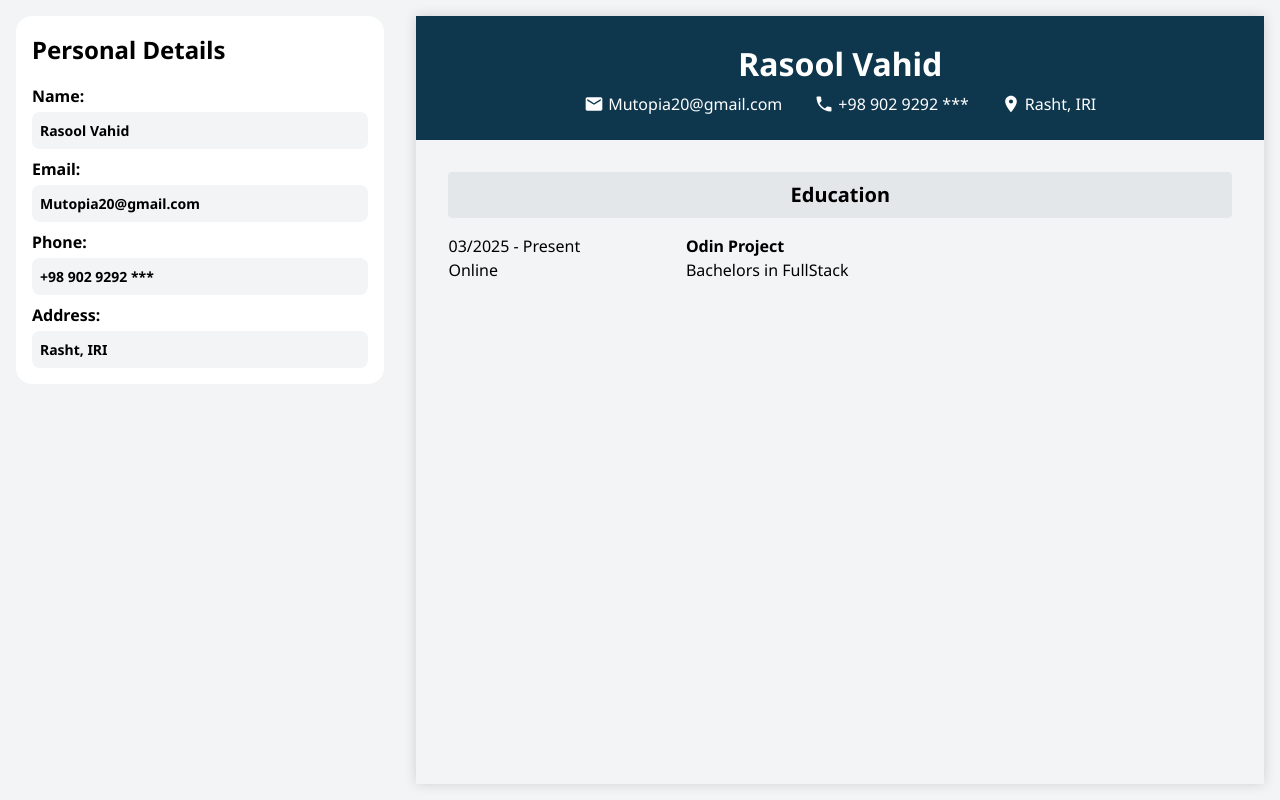
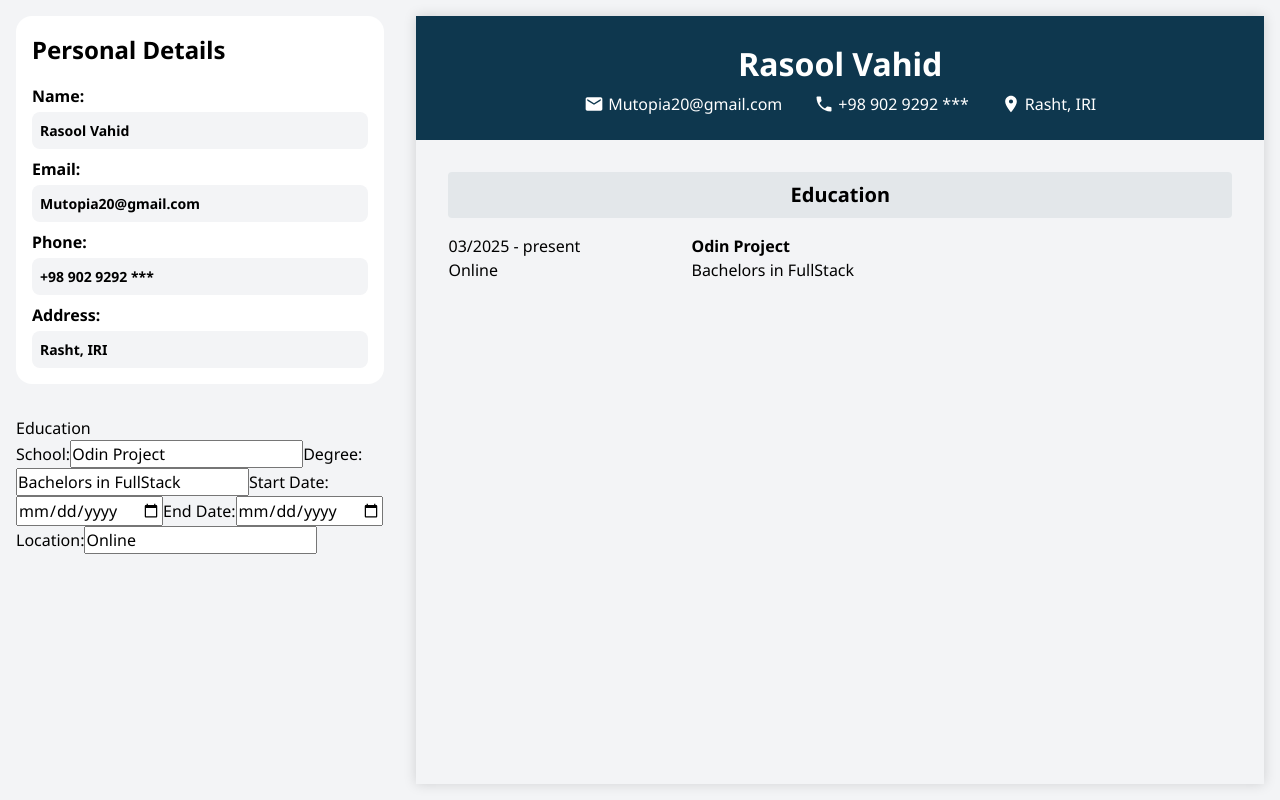
Before and after one commit to mutopia7/cv-project, a React (Vite) app: page / in a window 1280 px wide. Built offline with nearby package versions, Linux system fonts and the light colour scheme.

Commit message:
Feat: Add EducationEdit component and link it to the EducationPreview component

```diff
--- a/src/App.css
+++ b/src/App.css
@@ -14,3 +14,9 @@ body {
 .preview{
   box-shadow: 0 0 12px rgba(0, 0, 0, 0.15);
 }
+
+.editor {
+  display: flex;
+  flex-direction: column;
+  gap: var(--spacing-xl);
+}
--- a/src/App.jsx
+++ b/src/App.jsx
@@ -2,10 +2,13 @@ import { useState } from 'react';
 import Header from './components/Header';
 import PersonalEdit from './components/PersonalEdit';
 import EducationPreview from './components/EducationPreview';
+import EducationEdit from './components/EducationEdit';
 import './App.css';
 
 
 function App() {
+
+    // state for personal data
     const [formData, setFormData] = useState({
         name: 'Rasool Vahid',
         email: 'Mutopia20@gmail.com',
@@ -13,21 +16,43 @@ function App() {
         address: 'Rasht, IRI',
     });
 
+    // handle change for inputs within personal form
     function handleChange(e) {
         const { name, value } = e.target;
         setFormData(prev => ({
             ...prev,
             [name]: value
         }));
+    };
+
+
+    // state for education data
+    const [educationData, setEducationData] = useState({
+        school: 'Odin Project',
+        degree: 'Bachelors in FullStack',
+        eduStartDate: '03/2025',
+        eduEndDate: 'present',
+        location: 'Online'
+    });
+
+    // handle chane for inputs within education form
+    function eduHandleChange(e){
+        const { name, value } = e.target;
+        setEducationData(prev => ({
+            ...prev,
+            [name]: value
+        }))
     }
+
     return (
         <main className='app'>
             <section className='editor'>
                 <PersonalEdit formData={formData} onChange={handleChange} />
+                <EducationEdit educationData={educationData} onChange={eduHandleChange} />
             </section>
             <section className='preview'>
                 <Header {...formData}/>
-                <EducationPreview />
+                <EducationPreview {...educationData} />
             </section>
 
         </main>
--- /dev/null
+++ b/src/components/EducationEdit.jsx
@@ -0,0 +1,72 @@
+import styles from '../styles/EducationEdit.module.css'
+
+function EducationEdit({educationData, onChange}){
+    return (
+        <section className={styles.editSec}>
+            <h2 className={styles.formHeader}>Education</h2>
+            <form action="" className={styles.formSec}>
+                <label htmlFor="school">
+                    School:
+                    <input
+                    type="text"
+                    name='school'
+                    id='school'
+                    value={educationData.school}
+                    placeholder='Enter school/ university'
+                    onChange={onChange}
+                    />
+                </label>
+
+                <label htmlFor="degree">
+                    Degree:
+                    <input
+                    type="text"
+                    name='degree'
+                    id='degree'
+                    value={educationData.degree}
+                    placeholder='Enter Degree/ field of study'
+                    onChange={onChange}
+                    />
+                </label>
+
+                <label htmlFor="eduStartDate">
+                    Start Date:
+                    <input
+                    type="date"
+                    name='eduStartDate'
+                    id='eduStartDate'
+                    value={educationData.eduStartDate}
+                    placeholder='Enter start date'
+                    onChange={onChange}
+                    />
+                </label>
+
+                <label htmlFor="EduEndDate">
+                    End Date:
+                    <input
+                    type="date"
+                    name='eduEndDate'
+                    id='eduEndDate'
+                    value={educationData.eduEndDate}
+                    placeholder='Enter End date'
+                    onChange={onChange}
+                    />
+                </label>
+
+                <label htmlFor="location">
+                    Location:
+                    <input
+                    type='tex'
+                    name='location'
+                    id='location'
+                    value={educationData.location}
+                    placeholder='Enter Location'
+                    onChange={onChange}
+                     />
+                </label>
+            </form>
+        </section>
+    )
+}
+
+export default EducationEdit
--- a/src/components/EducationPreview.jsx
+++ b/src/components/EducationPreview.jsx
@@ -1,18 +1,18 @@
 import styles from '../styles/EducationPreview.module.css'
 
-function EducationPreview({time , loc, school, degree}){
+function EducationPreview({eduStartDate, eduEndDate , location, school, degree}){
     return (
         <section className={styles.previewSec}>
             <h2 className={styles.infHead}>Education</h2>
             <div className={styles.infSec}>
                 <div className={styles.timeAndLoc}>
-                    <p>{time} 03/2025 - Present</p>
-                    <p>{loc} Online</p>
+                    <p>{eduStartDate} - {eduEndDate}</p>
+                    <p>{location}</p>
                 </div>
 
                 <div className={styles.inf}>
-                    <h3 className={styles.bold}>{school} Odin Project</h3>
-                    <p>{degree} Bachelors in FullStack</p>
+                    <h3 className={styles.bold}>{school}</h3>
+                    <p>{degree}</p>
                 </div>
             </div>
         </section>
--- /dev/null
+++ b/src/styles/EducationEdit.module.css
@@ -0,0 +1,3 @@
+.l{
+    background-color: red;
+}
--- a/src/styles/EducationPreview.module.css
+++ b/src/styles/EducationPreview.module.css
@@ -17,6 +17,7 @@
 .infSec{
     display: grid;
     grid-template-columns: 1fr 2.3fr;
+    gap: var(--spacing-sm);
 
     padding-top: var(--spacing-md);
 }
```
